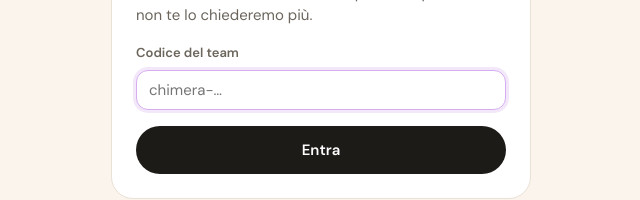
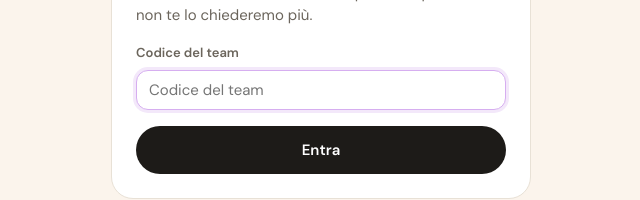
Before and after one commit to ChimeraStudio2026/Quotation---Chimera, a React (Vite) app: page / in a window 1280 px wide. Shown: the part 372-572 px from the top of the page, without its empty margins (319-959 px from the left). Built offline with nearby package versions, Linux system fonts and the light colour scheme; no server answers.

Commit message:
Login: placeholder neutro per il nuovo codice del team
Co-Authored-By: Claude Opus 5.5 <noreply@anthropic.com>
Claude-Session: https://claude.ai/code/session_01P4a19XEqcT2LmLiGy2LHtM

```diff
--- a/src/pages/Login.tsx
+++ b/src/pages/Login.tsx
@@ -30,7 +30,7 @@ export function Login({ wrongAccount }: { wrongAccount: boolean }) {
         )}
         <label className="field"><span>Codice del team</span>
           <input className="input" type="password" autoComplete="current-password" value={code} onChange={e => setCode(e.target.value)}
-            placeholder="chimera-…" required autoFocus />
+            placeholder="Codice del team" required autoFocus />
         </label>
         {msg && <div className="pill pill-warning" style={{ whiteSpace: 'normal', padding: '8px 12px' }}>{msg}</div>}
         <button className="btn btn-lg" disabled={busy}>{busy ? 'Controllo…' : 'Entra'}</button>
```
